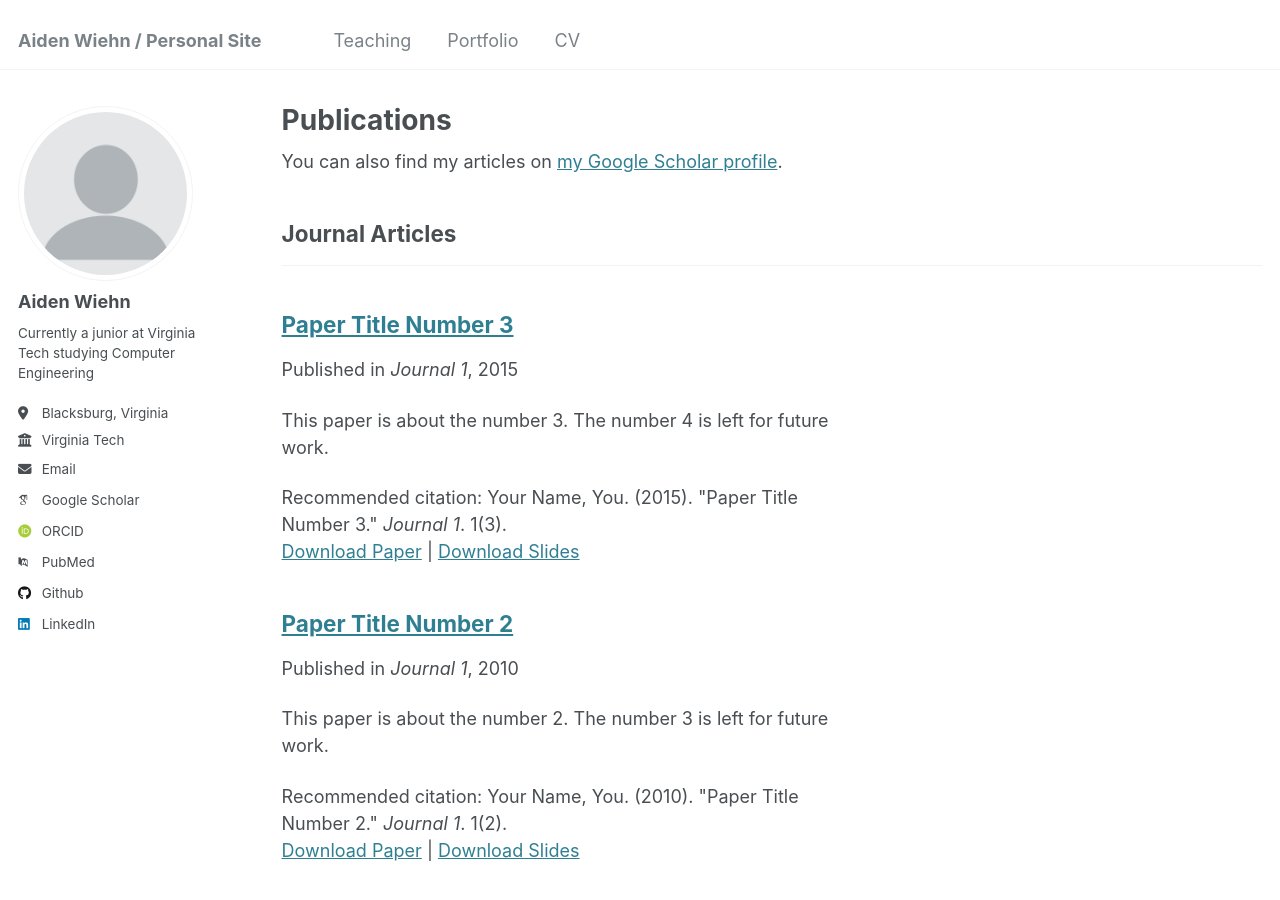
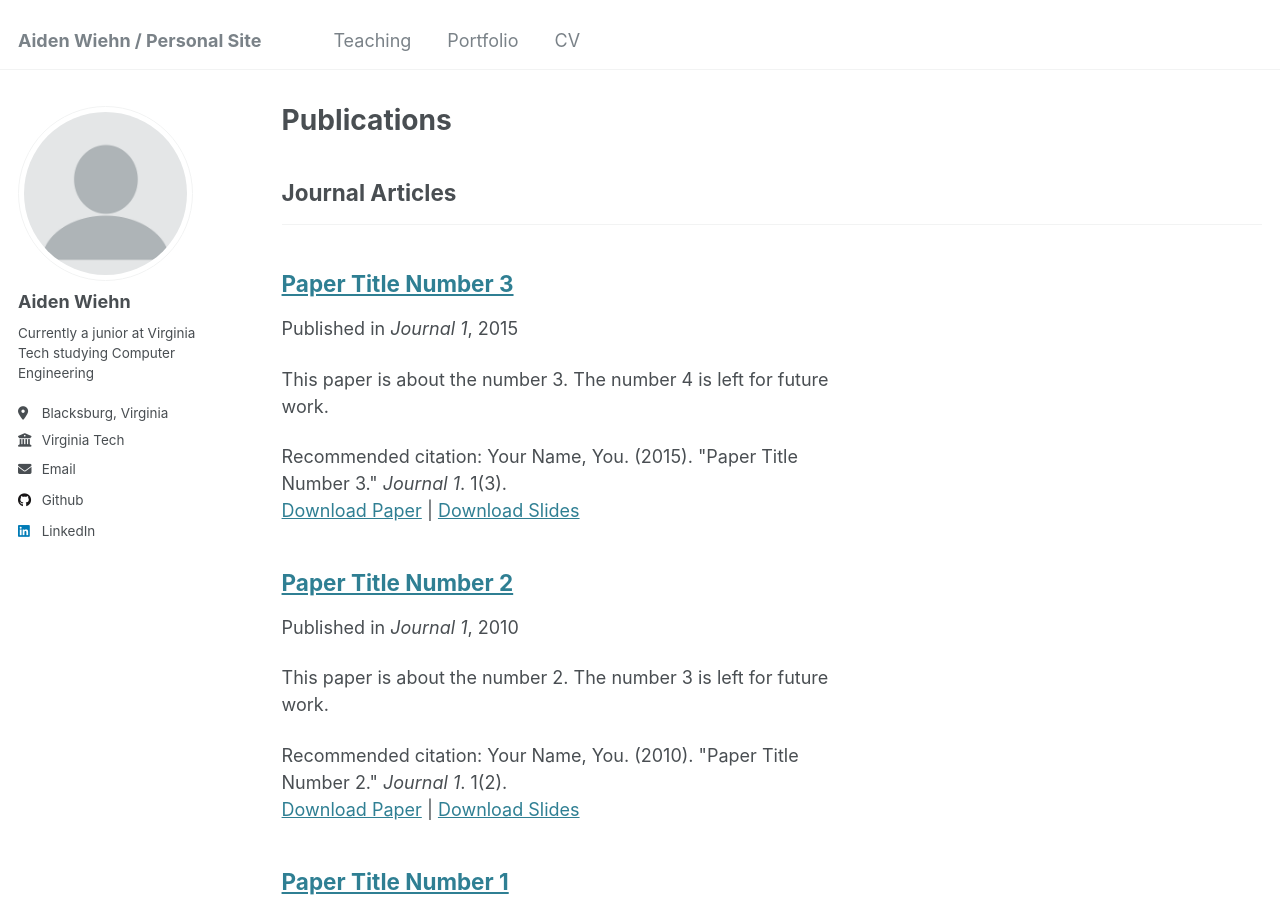
Before and after one commit to aidenwvt/aidenwvt.github.io, a Jekyll site: the page built from _pages/publications.html, in a window 1280 px wide and 900 px high. Built offline with Jekyll 4.4.1, drawn with Linux system fonts in a browser that asks for light colours; some web fonts are replaced; part of the change alters nothing that is shown.

Commit message:
Update _config.yml

```diff
--- a/_config.yml
+++ b/_config.yml
@@ -28,26 +28,11 @@ author:
   employer         : "Virginia Tech"
   email            : "aidenw@vt.edu"
 
-  # Academic websites
-  arxiv            : # URL - Update with the correct link to your profile
-  googlescholar    : "https://scholar.google.com/citations?user=PS_CX0AAAAAJ"
-  impactstory      : # URL
-  orcid            : "http://orcid.org/yourorcidurl"
-  semantic         : # URL
-  pubmed           : "https://www.ncbi.nlm.nih.gov/pubmed/?term=john+snow"
-  researchgate     : # URL
-  scopus           : # URL
-
   # Repositories and software development
-  bitbucket        : # Username - Update with your username on the site
-  codepen          : # Username
-  dribbble         : # Username
-  github           : "academicpages"
-  kaggle           : # Username
-  stackoverflow    : # User number or user number and name (i.e., use "1" or "1/jeff-atwood")
+  github           : "aidenwvt"
 
   # Social media
-  linkedin         : "https://www.linkedin.com/in/aiden-wiehn-165a16290/" # Username
+  linkedin         : "aiden-wiehn-165a16290/" # Username
 
 # Publication Category - The following the list of publication categories and their headings
 publication_category:
```
